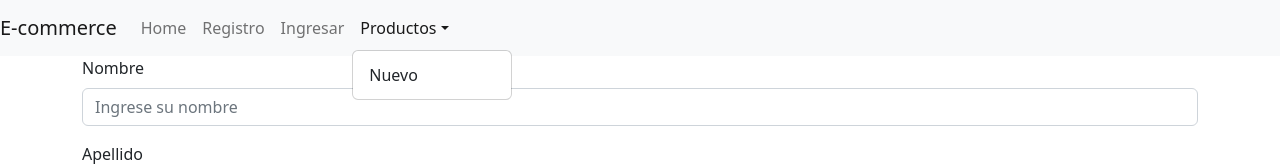
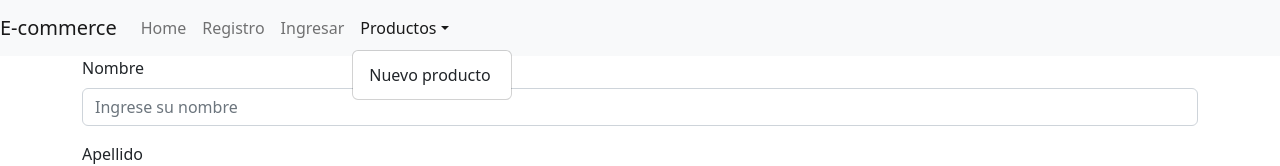
Before and after one commit to AlexielArdilla/TP-FINAL-REACT-UTN, a React (Create React App) app: page /alta in a window 1280 px wide. Both pictures are taken after a click on the button "Productos". Shown: the top 166 px of the page. Built offline with nearby package versions, Linux system fonts and the light colour scheme.

Commit message:
actualizando páginas

```diff
--- a/src/Components/NavBarMenu.jsx
+++ b/src/Components/NavBarMenu.jsx
@@ -24,7 +24,7 @@ function NavBarMenu() {
           </Nav.Link>
           <NavDropdown title="Productos" id="basic-nav-dropdown">
             <NavDropdown.Item as={Link} to="/producto/alta">
-              Nuevo
+              Nuevo producto
             </NavDropdown.Item>
           </NavDropdown>
         </Nav>
--- a/src/Pages/Registro.jsx
+++ b/src/Pages/Registro.jsx
@@ -14,7 +14,7 @@ function Registro() {
   const onSubmit = async (data) => {
     try {
       const user = await create(data);
-      console.log("🚀 ~ file: Registro.jsx:16 ~ onSubmit ~ user:", user);
+      console.log("🚀 ~ Este es user", user);
     } catch (e) {
       console.log(e);
     }
```
